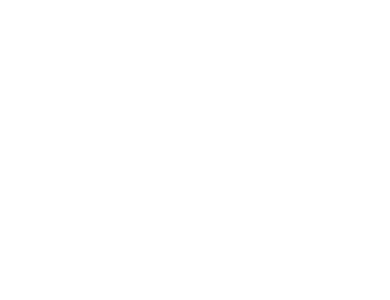
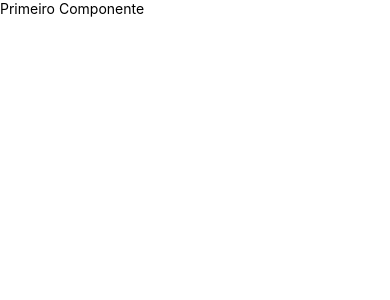
Before and after one commit to gabibecker/ReactNative, a React Native app: screen / in a window 390 px wide. Shown: the top 300 px of the page. Built offline with nearby package versions, Linux system fonts and the light colour scheme.

Commit message:
Primeiro Componente #01

```diff
--- a/src/App.tsx
+++ b/src/App.tsx
@@ -1,7 +1,8 @@
-
+import React from 'react';
+import { Text } from 'react-native';
 
 function App() {
-
+    return <Text>Primeiro Componente</Text>;
 }
 
 export default App;
```
